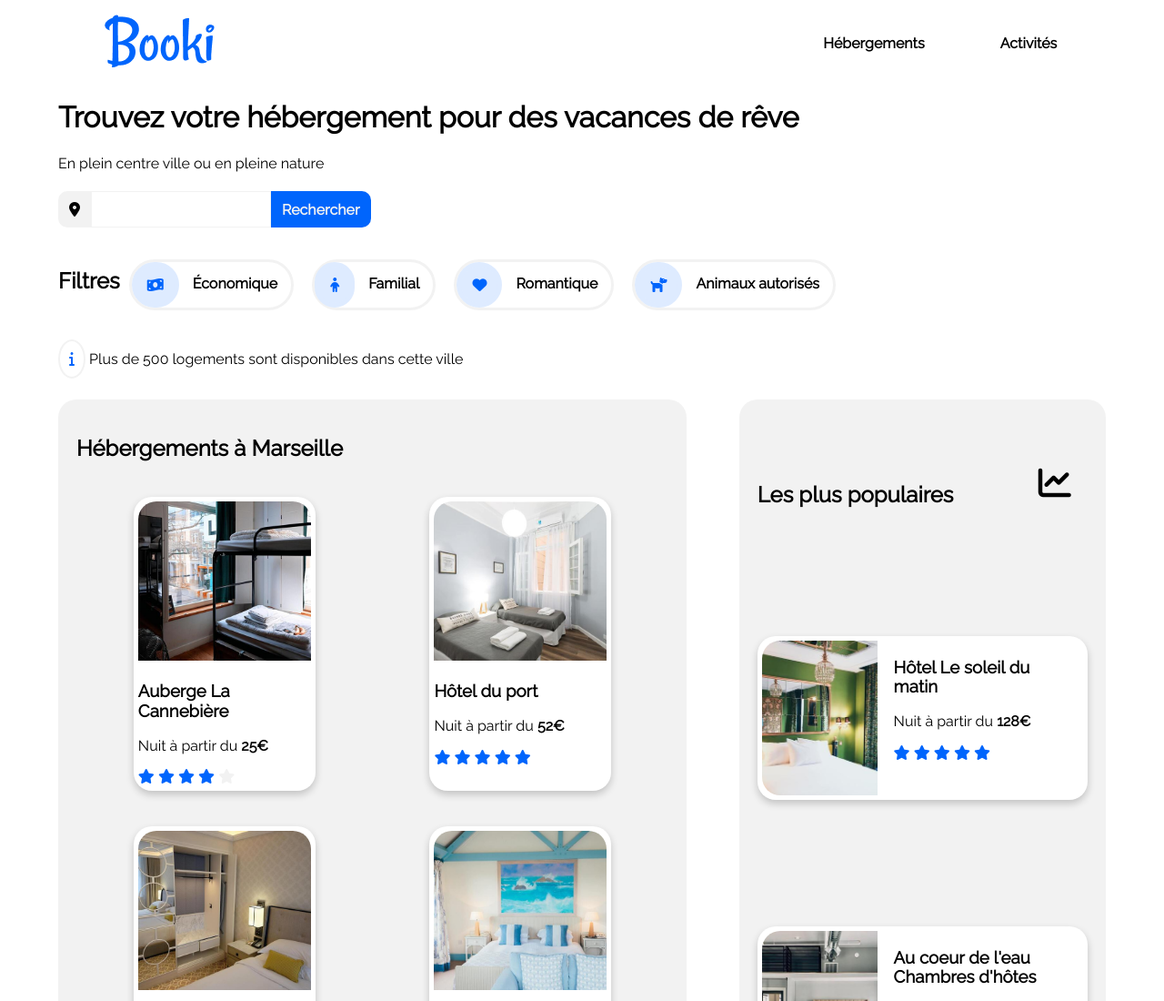
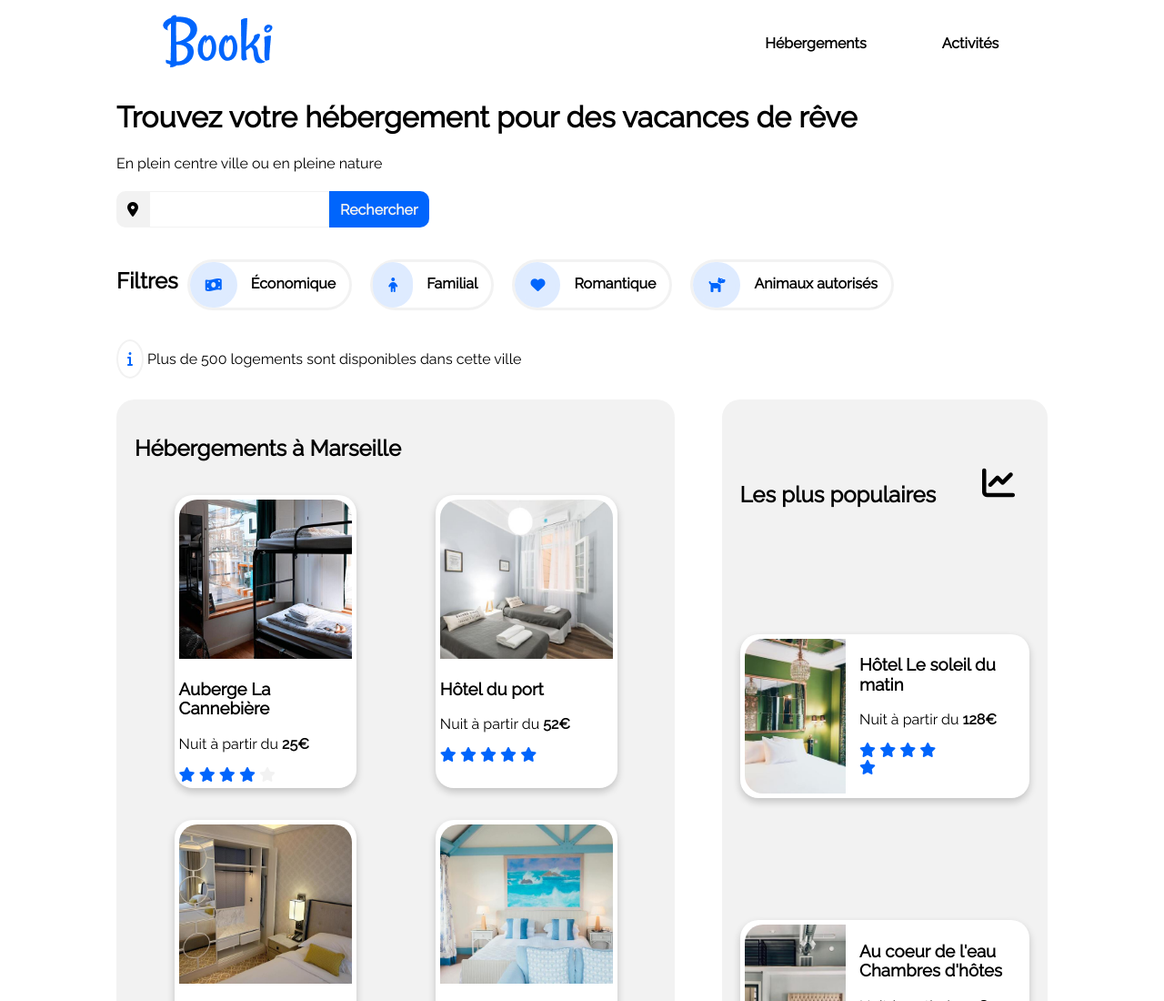
Before and after one commit to Lpiedagnel/Booki-Convert-mockup-to-a-website-with-HTML-and-CSS, a plain HTML site: page index.html in a window 1280 px wide. Shown: the top 1100 px of the page at 91% size. Drawn offline with Linux system fonts and the light colour scheme.

Commit message:
Delete container

```diff
--- a/css/style.css
+++ b/css/style.css
@@ -19,7 +19,11 @@ body {
     font-family: 'Raleway', sans-serif;
 }
 
-.container {
+/************************ DESKTOP ************************/
+
+/************** HEADER ****************/
+
+header {
     margin-right: auto;
     margin-left: auto;
     padding-right: 5%;
@@ -27,10 +31,6 @@ body {
     width: 90%;
     max-width: 1920px;
 }
-
-/************************ DESKTOP ************************/
-
-/************** HEADER ****************/
 
 .flex-header {
     display: flex;
@@ -214,6 +214,15 @@ header .filter-info span {
 
 
 /************** MAIN ****************/
+
+main {
+    margin-right: auto;
+    margin-left: auto;
+    padding-right: 5%;
+    padding-left: 5%;
+    width: 90%;
+    max-width: 1920px;
+}
 
 .flex-container-lodging {
     display: flex;
@@ -488,10 +497,6 @@ footer ul li a:hover {
 
  /************************ MOBILE ************************/
 
-    .container {
-        width: 100%;
-    }
-
     @media (max-width: 768px) {
         .flex-header {
             flex-direction: column;
@@ -499,6 +504,11 @@ footer ul li a:hover {
 
 
         /************** HEADER MOBILE ****************/
+
+        header {
+            width: 100%;
+            padding: 0;
+        }
 
         /*** LOGO MOBILE ***/
 
@@ -529,6 +539,14 @@ footer ul li a:hover {
         }
 
         /*** FORM ***/
+
+        header form,
+        header h1,
+        header .filters {
+            padding-right: 5%;
+            padding-left: 5%;
+        }
+
 
         header form button {
             display: block;
--- a/index.html
+++ b/index.html
@@ -9,7 +9,6 @@
     <script src="https://kit.fontawesome.com/ef8b364259.js" crossorigin="anonymous"></script>
 </head>
 <body>
-    <div class="container">
     <!-- HEADER LOGO AND NAV -->
     <header>
         <div class="flex-header">
@@ -33,7 +32,7 @@
                 </ul>
             </nav>
         </div>
-            <!-- SEARCH FORME -->
+        <!-- SEARCH FORM -->
         <h1>Trouvez votre hébergement pour des vacances de rêve</h1>
         <form action="">
             <label for="search-location">En plein centre ville ou en pleine nature</label><br>
@@ -378,6 +377,5 @@
             <li><a href="#">Nous contacter</a></li>
         </ul>
     </footer>
-    </div>
 </body>
 </html>
```
Lines whose indentation alone changed are shown as unchanged.
